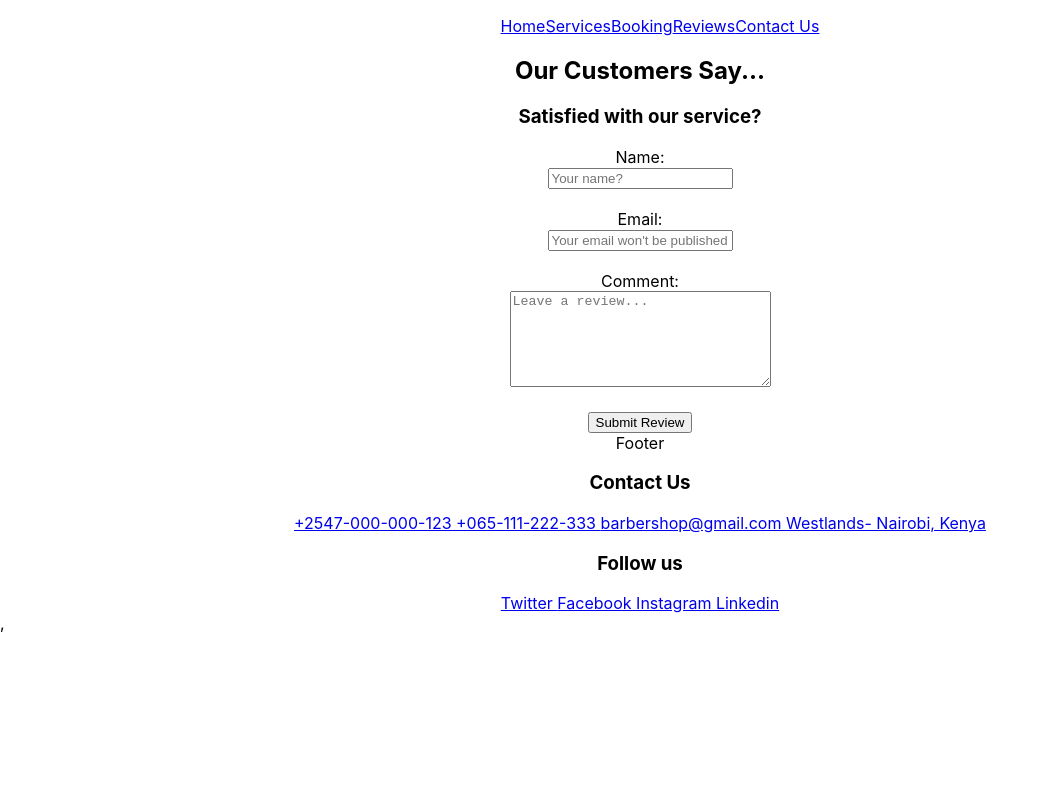
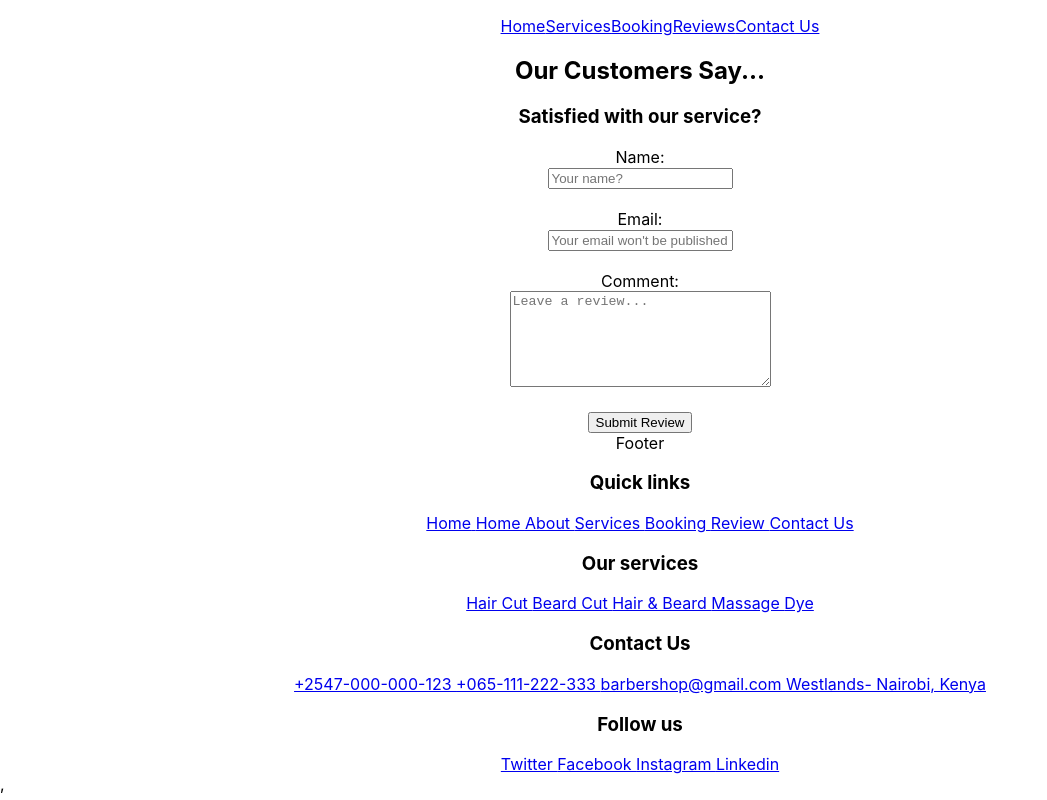
Before and after one commit to StephenKairu/services-booking-react-app, a React (Create React App) app in the folder code/phase2/my-app/: page /reviews in a window 1280 px wide. Shown: the whole page, without its empty margins (0-1047 px from the left). Built offline with nearby package versions, Linux system fonts and the light colour scheme; the HTML template or start-up script is replaced by a standard one.

Commit message:
Add services and quick div text to footer component

```diff
--- a/code/phase2/my-app/src/components/Footer.js
+++ b/code/phase2/my-app/src/components/Footer.js
@@ -1,4 +1,5 @@
 import React from "react";
+import { Link } from "react-router-dom";
 
 
 export default function Footer() {
@@ -7,7 +8,25 @@ export default function Footer() {
             <section class="footer">
         <div class="box-container">
 
+            <div class="footer-links">
+                <h3>Quick links</h3>
+                <Link to="/">Home</Link>
+                <a href="#"> <i class="fas fa-chevron-right"></i> Home </a>
+                <a href="#about"> <i class="fas fa-chevron-right"></i> About </a>
+                <a href="#services"> <i class="fas fa-chevron-right"></i> Services </a>
+                <a href="#booking"> <i class="fas fa-chevron-right"></i> Booking </a>
+                <a href="#reviews"> <i class="fas fa-chevron-right"></i> Review </a>
+                <a href="#contactus"> <i class="fas fa-chevron-right"></i> Contact Us </a>
+            </div>
 
+            <div class="footer-links">
+                <h3>Our services</h3>
+                <a href="#services"> <i class="fas fa-chevron-right"></i> Hair Cut </a>
+                <a href="#services"> <i class="fas fa-chevron-right"></i> Beard Cut </a>
+                <a href="#services"> <i class="fas fa-chevron-right"></i> Hair & Beard </a>
+                <a href="#services"> <i class="fas fa-chevron-right"></i> Massage </a>
+                <a href="#dye"> <i class="fas fa-chevron-right"></i> Dye </a>
+            </div>
 
             <div class="footer-links">
                 <h3>Contact Us</h3>
```
